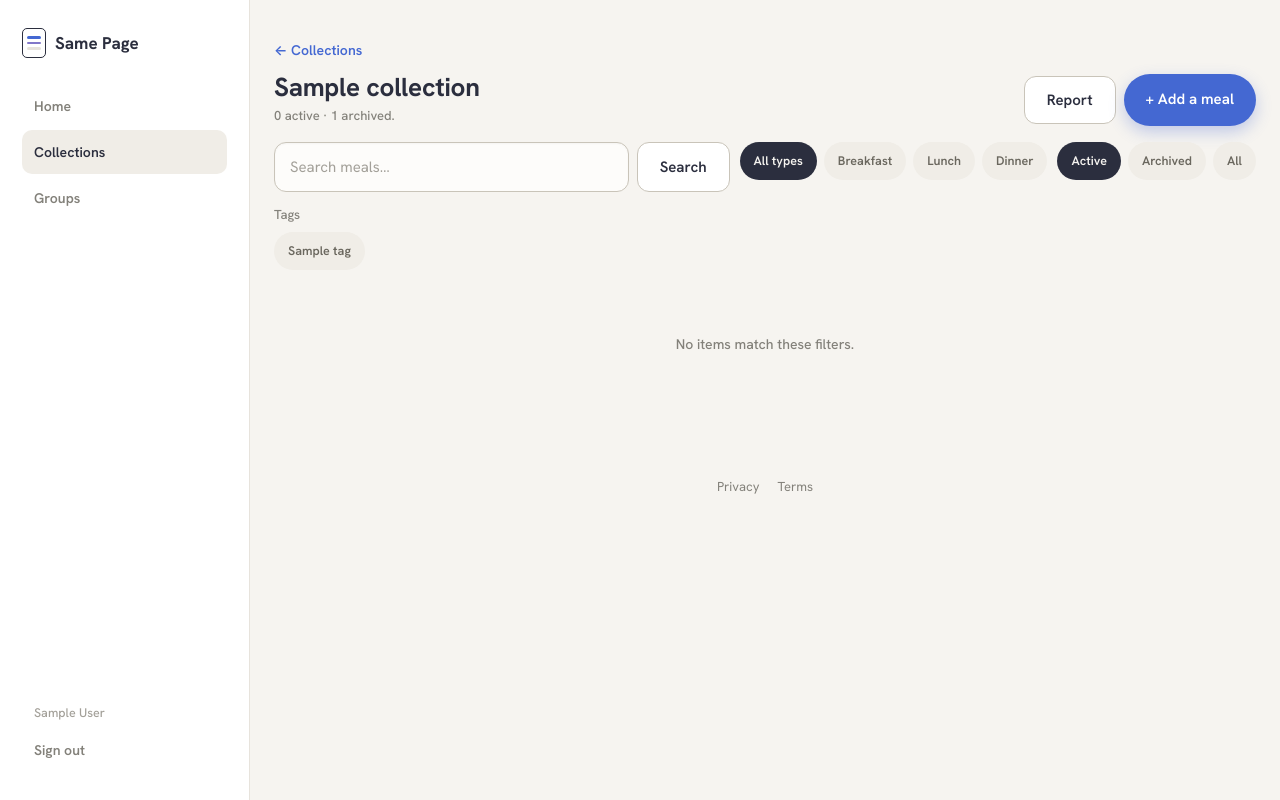
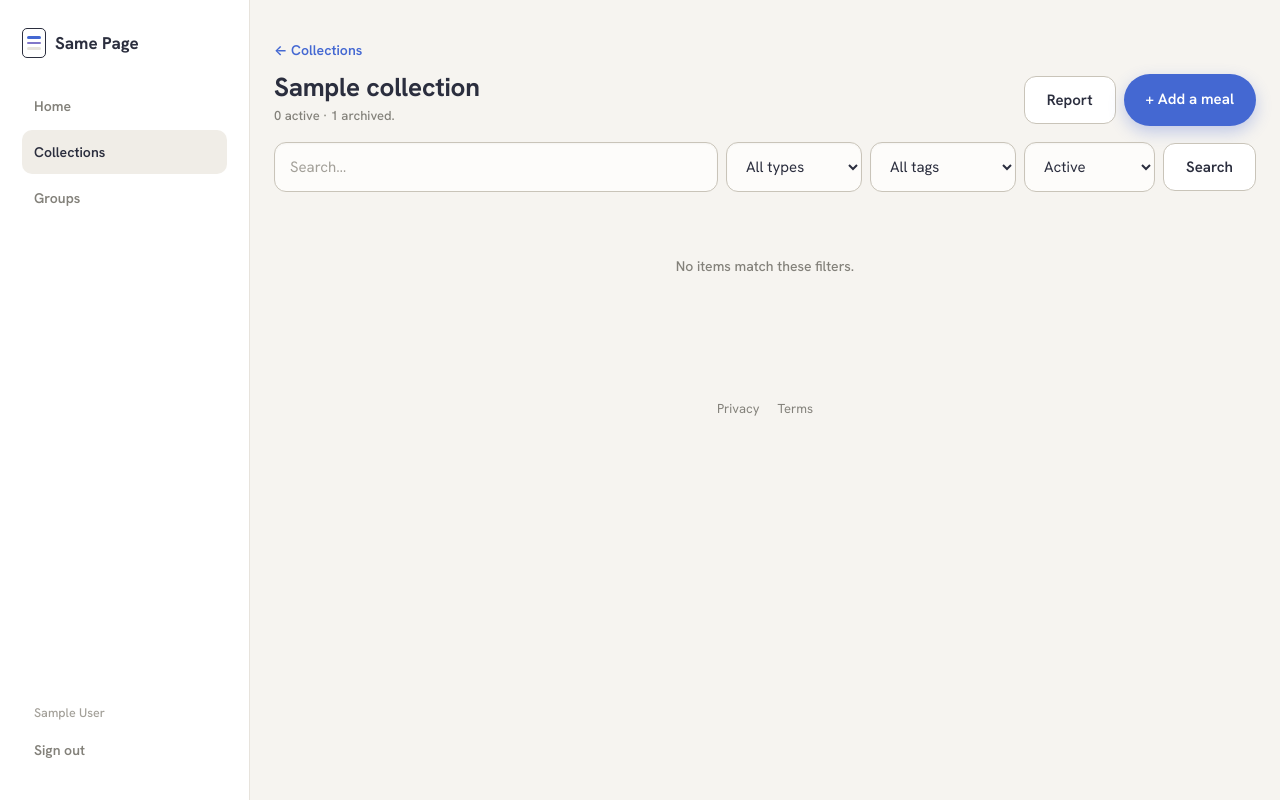
Before and after one commit to vectorlanelabs/samepage, a FastAPI app: page /collections/1 in a window 1280 px wide. Run offline with FastAPI, Linux system fonts and the light colour scheme; the visitor is signed in with stand-in values (Sample User, id 1); tables that the repository leaves empty hold one stand-in row (values such as "Sample post"); parts of the project's set-up code (start-up, migrations or seed data) failed here and were passed over.

Commit message:
feat(library): v4 dropdown filters, replacing the pill/chip rows
Per the v4 design handoff (Charlie disliked the pill filters). Type, Tag, and
Status become compact <select> dropdowns that auto-submit, plus a Clear link
when any filter is active — no more wrapping chip rows. Tag filtering keeps its
OR-capable comma param on the backend; the dropdown just picks one at a time.
The meal card's type is now a static label chip (edited on the item's page),
matching the multi-select model. Verified in the browser: dropdowns filter
correctly (e.g. type=breakfast), multi-type labels render ('Lunch · Dinner'),
and the edit checkboxes toggle live.

Co-Authored-By: Claude Fable 5 <noreply@anthropic.com>

```diff
--- a/app/routes/library.py
+++ b/app/routes/library.py
@@ -17,7 +17,7 @@ from __future__ import annotations
 import re
 from collections import defaultdict
 from typing import Annotated
-from urllib.parse import urlencode, urlparse
+from urllib.parse import urlparse
 
 from fastapi import APIRouter, Depends, Form, HTTPException, Request
 from fastapi.responses import RedirectResponse
@@ -484,40 +484,30 @@ def library_page(
         or 0
     )
 
-    def _filter_url(overrides: dict) -> str:
-        params = {"q": q, "type": type, "tags": tags, "status": status}
-        params.update({k: v for k, v in overrides.items() if v is not None})
-        params = {k: v for k, v in params.items() if v}
-        base = f"/collections/{collection.id}"
-        return f"{base}?{urlencode(params)}" if params else base
-
-    def _toggle_tag_url(tag_name: str) -> str:
-        if tag_name in tag_names:
-            new_tags = [t for t in tag_names if t != tag_name]
-        else:
-            new_tags = tag_names + [tag_name]
-        return _filter_url({"tags": ",".join(new_tags)})
-
-    type_filters = [
+    # Filters render as compact dropdowns (v4): one <select> each for type,
+    # status, and tag. Options carry their own selected flag; the form GETs back
+    # to this same page.
+    type_options = [
         {
             "label": "All types" if key == "all" else MEAL_TYPE_LABELS[key],
             "value": "" if key == "all" else key,
-            "active": type == ("" if key == "all" else key),
+            "selected": type == ("" if key == "all" else key),
         }
         for key in ("all", *MEAL_TYPES)
     ]
-    status_filters = [
-        {"label": label, "value": value, "active": status == value}
+    status_options = [
+        {"label": label, "value": value, "selected": status == value}
         for label, value in (("Active", "active"), ("Archived", "archived"), ("All", "all"))
     ]
-    tag_filters = [
-        {
-            "name": tag.name,
-            "url": _toggle_tag_url(tag.name),
-            "selected": tag.name in tag_names,
-        }
+    # Tag filtering keeps its comma-separated OR-capable param, but the dropdown
+    # picks one at a time; a single selected tag round-trips.
+    selected_tag = tag_names[0] if tag_names else ""
+    tag_options = [{"label": "All tags", "value": "", "selected": not selected_tag}] + [
+        {"label": tag.name, "value": tag.name, "selected": tag.name == selected_tag}
         for tag in _all_tags(db, collection.group_id)
     ]
+
+    any_filter_active = bool(q or type or tag_names or status != "active")
 
     return templates.TemplateResponse(
         request,
@@ -532,9 +522,12 @@ def library_page(
             "type": type,
             "tags": tags,
             "status": status,
-            "type_filters": type_filters,
-            "status_filters": status_filters,
-            "tag_filters": tag_filters,
+            "type_options": type_options,
+            "status_options": status_options,
+            "tag_options": tag_options,
+            "has_tags": len(tag_options) > 1,
+            "any_filter_active": any_filter_active,
+            "clear_url": f"/collections/{collection.id}",
         },
     )
 
--- a/app/static/app.css
+++ b/app/static/app.css
@@ -341,6 +341,13 @@ button { font-family: var(--sp-font-sans); }
   color: var(--sp-bg);
 }
 
+/* A chip that's a label, not a control (e.g. a meal card's type). */
+.chip--static {
+  cursor: default;
+  min-height: 28px;
+  padding: 5px 12px;
+}
+
 .chip-row {
   display: flex;
   flex-wrap: wrap;
@@ -581,20 +588,27 @@ button { font-family: var(--sp-font-sans); }
 
 .lib-toolbar {
   display: flex;
-  align-items: flex-start;
+  align-items: center;
   flex-wrap: wrap;
-  gap: 10px;
+  gap: 8px;
   margin-top: 16px;
 }
 
-.lib-search {
-  flex: 1 1 240px;
-  display: flex;
-  gap: 8px;
-  margin: 0;
+.lib-search-input {
+  flex: 1 1 200px;
+  min-width: 0;
 }
 
-.lib-tags-label { margin-top: 14px; }
+/* Compact dropdown filters (v4): sized to content, not stretched full width. */
+.lib-filter {
+  width: auto;
+  min-width: 0;
+  flex: 0 0 auto;
+  padding-right: 34px;
+}
+
+.lib-search-btn { flex: 0 0 auto; }
+.lib-clear { flex: 0 0 auto; padding: 0 6px; }
 
 .lib-grid {
   display: grid;
--- a/app/templates/library.html
+++ b/app/templates/library.html
@@ -14,44 +14,30 @@
     </div>
   </div>
 
-  <div class="lib-toolbar">
-    <form method="get" action="/collections/{{ collection.id }}" class="lib-search">
-      <input type="text" name="q" value="{{ q }}" placeholder="Search meals…" class="input">
-      <input type="hidden" name="type" value="{{ type }}">
-      <input type="hidden" name="tags" value="{{ tags }}">
-      <input type="hidden" name="status" value="{{ status }}">
-      <button type="submit" class="btn btn-secondary">Search</button>
-    </form>
-    <div class="chip-row">
-      {% for tf in type_filters %}
-      <form method="get" action="/collections/{{ collection.id }}" class="chip-form">
-        <input type="hidden" name="q" value="{{ q }}">
-        <input type="hidden" name="tags" value="{{ tags }}">
-        <input type="hidden" name="status" value="{{ status }}">
-        <button type="submit" name="type" value="{{ tf.value }}" class="chip{% if tf.active %} chip--on{% endif %}">{{ tf.label }}</button>
-      </form>
+  <form method="get" action="/collections/{{ collection.id }}" class="lib-toolbar">
+    <input type="text" name="q" value="{{ q }}" placeholder="Search…" class="input lib-search-input">
+    <select name="type" class="input lib-filter" onchange="this.form.submit()" aria-label="Type">
+      {% for opt in type_options %}
+      <option value="{{ opt.value }}"{% if opt.selected %} selected{% endif %}>{{ opt.label }}</option>
       {% endfor %}
-    </div>
-    <div class="chip-row">
-      {% for sf in status_filters %}
-      <form method="get" action="/collections/{{ collection.id }}" class="chip-form">
-        <input type="hidden" name="q" value="{{ q }}">
-        <input type="hidden" name="type" value="{{ type }}">
-        <input type="hidden" name="tags" value="{{ tags }}">
-        <button type="submit" name="status" value="{{ sf.value }}" class="chip{% if sf.active %} chip--on{% endif %}">{{ sf.label }}</button>
-      </form>
+    </select>
+    {% if has_tags %}
+    <select name="tags" class="input lib-filter" onchange="this.form.submit()" aria-label="Tag">
+      {% for opt in tag_options %}
+      <option value="{{ opt.value }}"{% if opt.selected %} selected{% endif %}>{{ opt.label }}</option>
       {% endfor %}
-    </div>
-  </div>
-
-  {% if tag_filters %}
-  <div class="field-label lib-tags-label">Tags</div>
-  <div class="chip-row">
-    {% for tag in tag_filters %}
-    <a href="{{ tag.url }}" class="chip{% if tag.selected %} chip--on{% endif %}">{{ tag.name }}</a>
-    {% endfor %}
-  </div>
-  {% endif %}
+    </select>
+    {% endif %}
+    <select name="status" class="input lib-filter" onchange="this.form.submit()" aria-label="Status">
+      {% for opt in status_options %}
+      <option value="{{ opt.value }}"{% if opt.selected %} selected{% endif %}>{{ opt.label }}</option>
+      {% endfor %}
+    </select>
+    <button type="submit" class="btn btn-secondary lib-search-btn">Search</button>
+    {% if any_filter_active %}
+    <a href="{{ clear_url }}" class="text-link lib-clear">Clear</a>
+    {% endif %}
+  </form>
 
   <div class="lib-grid">
   {% for m in meals %}
```
